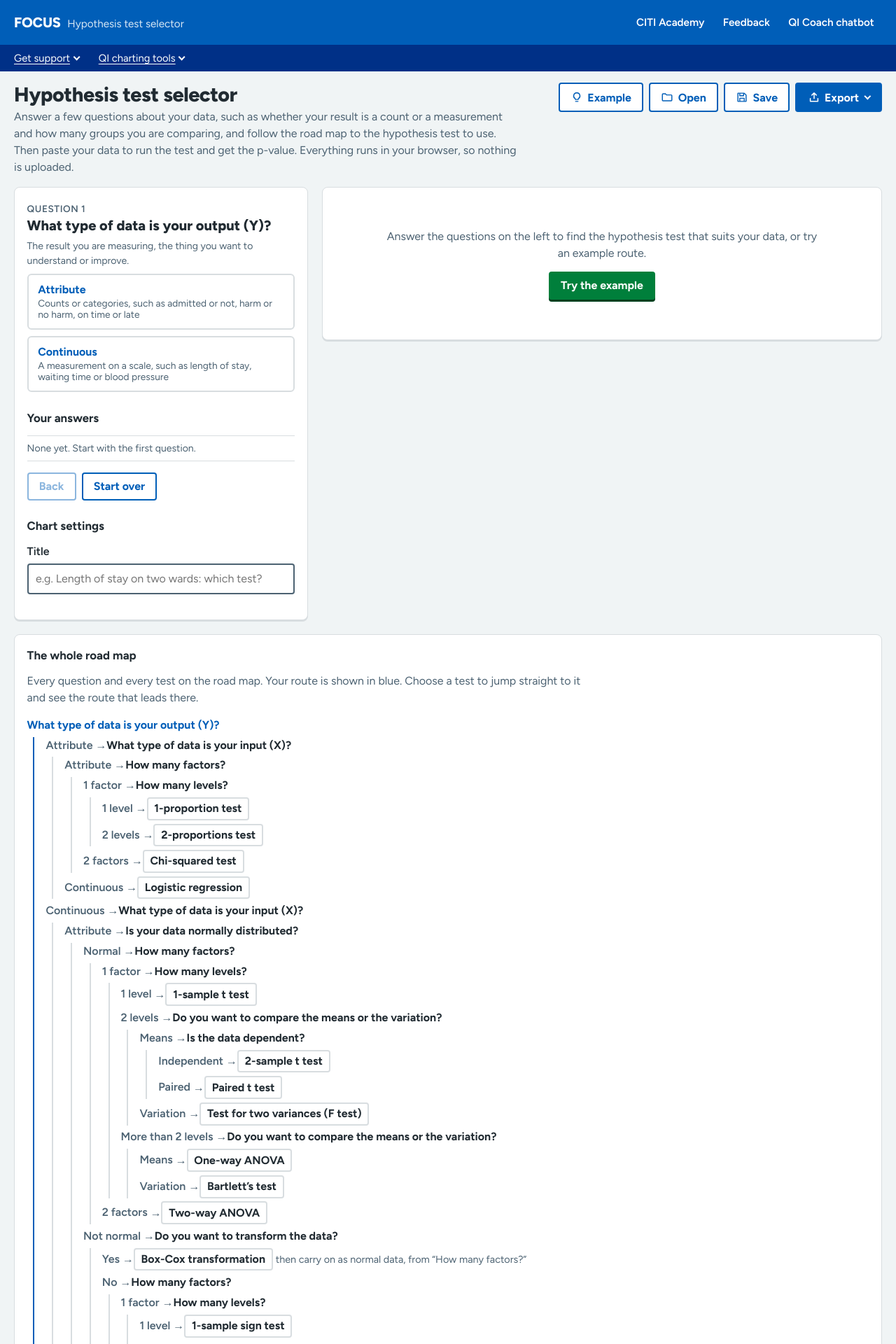
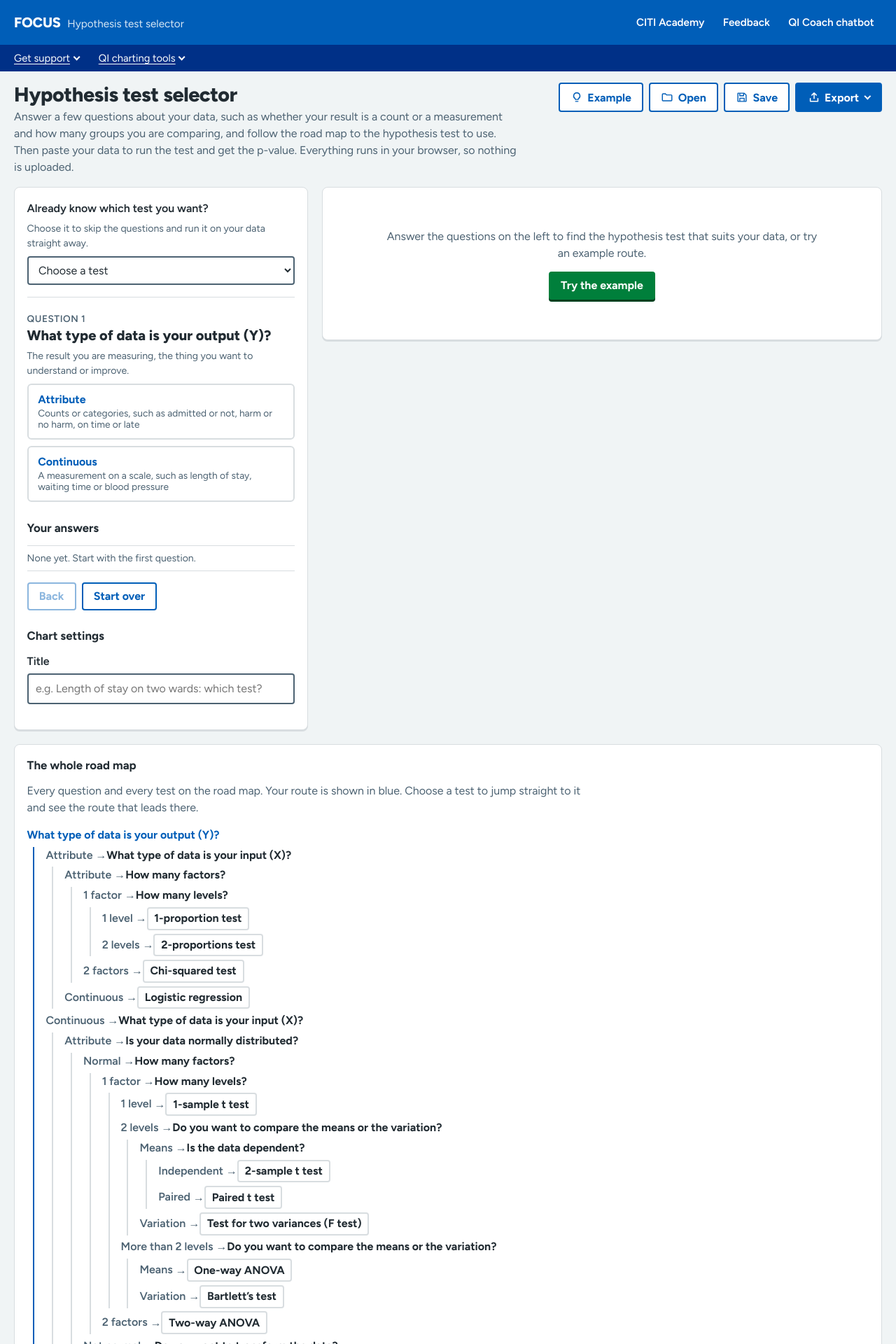
Before and after one commit to PerrinShanks-Cogito/IntegratedQiTools, a Jekyll site: the page built from hypothesis_test_selector/index.html, in a window 1280 px wide. Shown: the top 1920 px of the page at 70% size. Built offline with Jekyll 4.4.1, drawn with Linux system fonts in a browser that asks for light colours; part of the change alters nothing that is shown.

Commit message:
Hypothesis test selector: choose a test directly to run it
Adds an 'Already know which test you want?' list above the questions.
Picking a test skips the questions, fills in the route that leads to
it and takes you to the run panel ready for your data.

Co-Authored-By: Claude Opus 5.5 <noreply@anthropic.com>
Claude-Session: https://claude.ai/code/session_01NWbBUCqSk6sJEK2uziReQs

```diff
--- a/hypothesis_test_selector/index.html
+++ b/hypothesis_test_selector/index.html
@@ -132,6 +132,9 @@ button.link:hover{background:none;color:var(--navy)}
 .tree .then{color:var(--muted);font-size:.9rem}
 
 /* Notes */
+.knowbox{border-bottom:1px solid var(--line);padding-bottom:1.1rem}
+.knowbox select{width:100%;padding:.5rem .65rem;border:2px solid var(--muted);border-radius:4px;background:var(--surface)}
+.knowbox select:focus{outline:none;border-color:var(--text);box-shadow:0 0 0 3px var(--yellow)}
 .notes{padding:0 1.25rem 2rem;color:var(--muted);font-size:.92rem}
 .notes p{max-width:80ch;margin:0 0 .75rem}
 /* Centre the page in the same 1340px column as the FOCUS header */
@@ -178,6 +181,11 @@ button.link:hover{background:none;color:var(--navy)}
 <main>
   <section class="panel" aria-labelledby="data-h">
     <h2 id="data-h" class="sr">Your data</h2>
+    <div class="block knowbox">
+      <label for="pickTest">Already know which test you want?</label>
+      <p class="hint">Choose it to skip the questions and run it on your data straight away.</p>
+      <select id="pickTest"><option value="">Choose a test</option></select>
+    </div>
     <div id="ask" aria-live="polite"></div>
 
     <h2 id="route-h">Your answers</h2>
@@ -221,7 +229,7 @@ button.link:hover{background:none;color:var(--navy)}
 <script>
 (function () {
   const $ = id => document.getElementById(id);
-  const els = { ask: $('ask'), route: $('route'), result: $('result'), tree: $('tree'), title: $('title'), back: $('backBtn') };
+  const els = { pick: $('pickTest'), ask: $('ask'), route: $('route'), result: $('result'), tree: $('tree'), title: $('title'), back: $('backBtn') };
   const COLORS = { ink: '#212B32', muted: '#4C6272', line: '#AEB7BD', q: '#E6F0FA', qStroke: '#005EB8', test: '#007F3B', start: '#F0F4F5' };
   const FONT = 'Figtree, Frutiger, Helvetica Neue, Arial, sans-serif';
   const BASE = {{ site.baseurl | jsonify }};
@@ -1116,6 +1124,7 @@ button.link:hover{background:none;color:var(--navy)}
   }
   function update() {
     const r = walk(answers);
+    els.pick.value = r.node.test ? r.id : '';
     answers = r.steps.map(s => s.a);
     renderAsk(r); renderRoute(r); renderResult(r); renderTree(r);
   }
@@ -1211,6 +1220,22 @@ button.link:hover{background:none;color:var(--navy)}
     const b = e.target.closest('button[data-change]'); if (!b) return;
     answers = answers.slice(0, +b.dataset.change); update(); focusAsk();
   });
+  // Jump straight to a test chosen from the list, with the route that leads there
+  const PICK = [
+    ['Proportions and counts', ['prop1', 'prop2', 'chi']],
+    ['Means (normal data)', ['t1', 't2', 'tPaired', 'anova1', 'anova2']],
+    ['Medians (data that isn’t normal)', ['sign', 'mann', 'kruskal', 'mood']],
+    ['Spread (variation)', ['var2', 'bartlett', 'levene']],
+    ['Relationships', ['slr', 'mlr', 'logistic']],
+    ['Making data normal', ['boxcox']]
+  ];
+  els.pick.insertAdjacentHTML('beforeend', PICK.map(([label, ids]) => `<optgroup label="${esc(label)}">${ids.map(id => `<option value="${id}">${esc(NODES[id].test)}</option>`).join('')}</optgroup>`).join(''));
+  els.pick.addEventListener('change', () => {
+    const id = els.pick.value; if (!ROUTES[id]) return;
+    answers = ROUTES[id].slice(); update();
+    const box = els.result.querySelector('.runbox');
+    if (box) { box.scrollIntoView({ behavior: 'smooth', block: 'start' }); const f = box.querySelector('textarea, input'); if (f) f.focus({ preventScroll: true }); }
+  });
   els.tree.addEventListener('click', e => {
     const b = e.target.closest('button[data-leaf]'); if (!b) return;
     answers = ROUTES[b.dataset.leaf].slice(); update();
```
